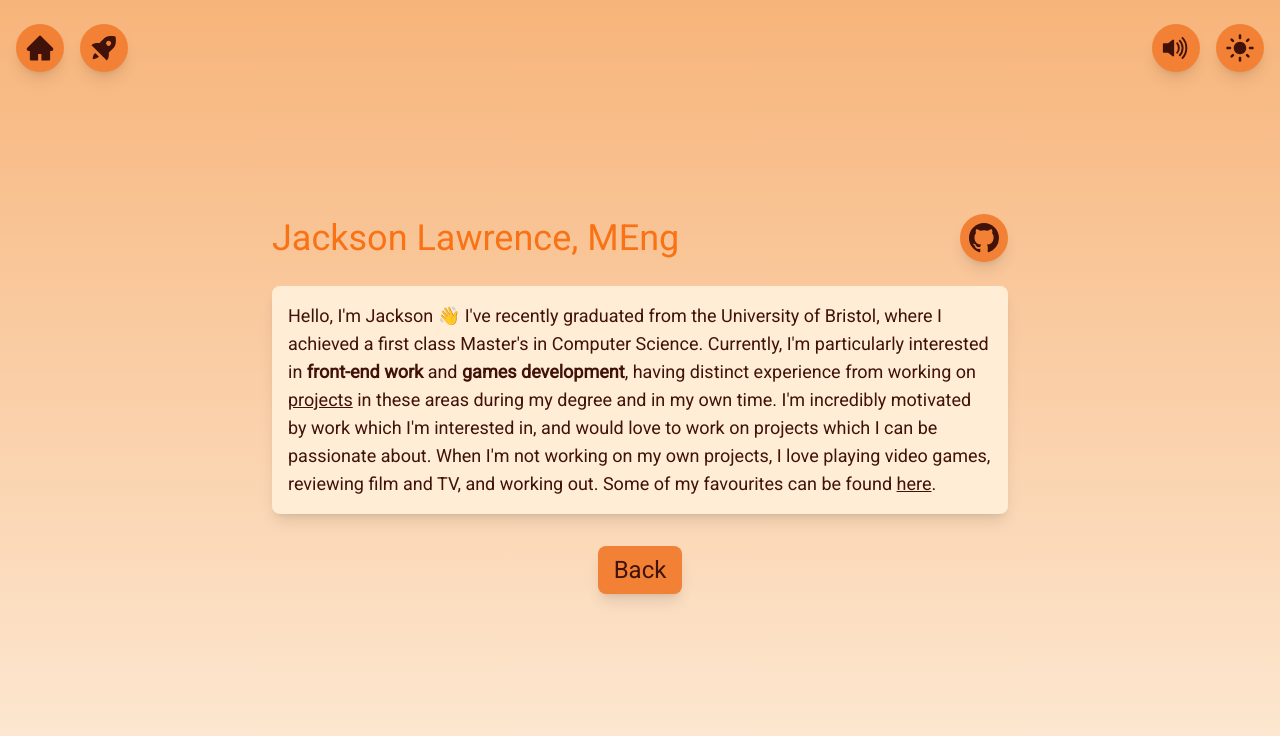
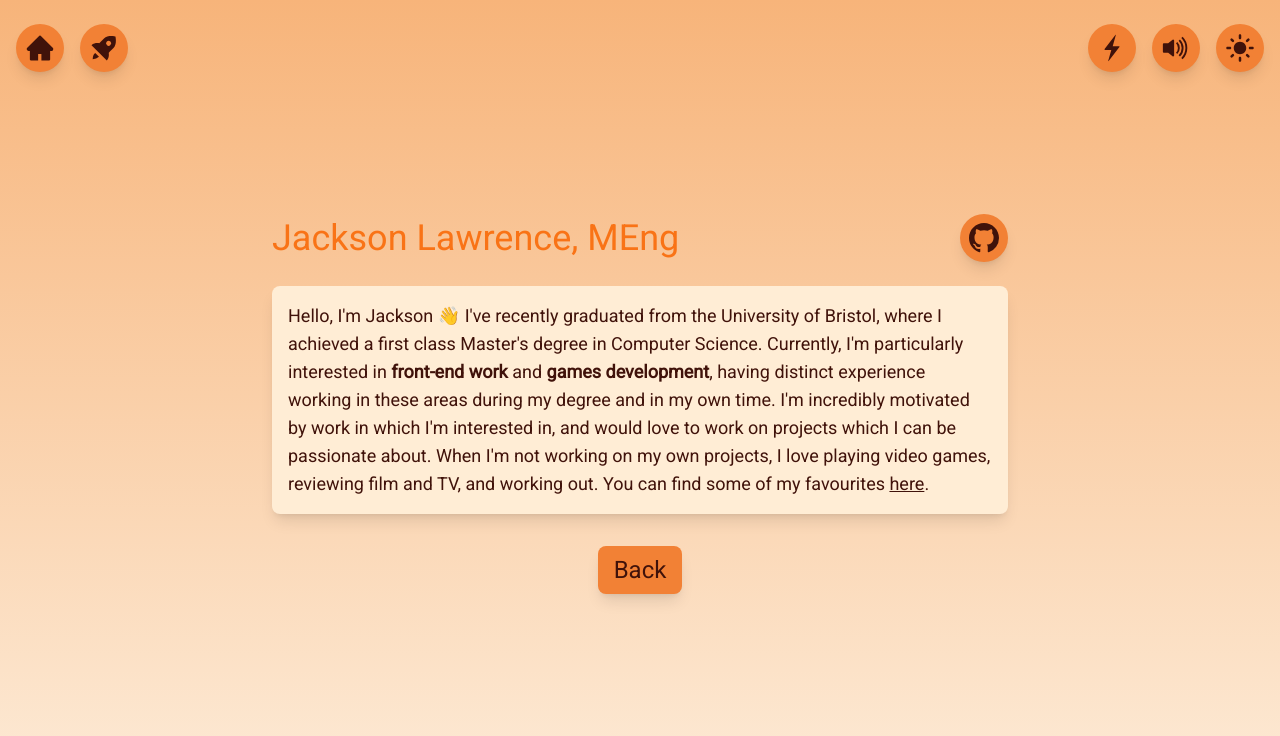
Before and after one commit to JacksonLawrence1/eportfolio, a Next.js app: page /about in a window 1280 px wide. Shown: the top 736 px of the page. Built offline with nearby package versions, Linux system fonts and the light colour scheme.

Commit message:
small overhaul
- changed icons into components
- fixed incorrect sorting in projects page
- layout changes

```diff
--- a/src/app/about/page.tsx
+++ b/src/app/about/page.tsx
@@ -1,19 +1,8 @@
 import Back from "@/components/back";
+import Icon from "@/components/icon";
 import Link from "next/link";
 
 import { BsGithub } from "react-icons/bs";
-
-const SocialIcon = ({
-  icon,
-  link,
-}: {
-  icon: React.ReactNode;
-  link: string;
-}) => (
-  <Link href={link} target="_blank" rel="noopener noreferrer">
-    <div className="icon group">{icon}</div>
-  </Link>
-);
 
 const About = () => (
   <div className="hero">
@@ -21,7 +10,7 @@ const About = () => (
       <div className="flex items-center justify-between">
         <h1 className="pl-4 text-4xl text-secondary">Jackson Lawrence, MEng</h1>
         <div className="flex mr-4">
-          <SocialIcon
+          <Icon
             icon={<BsGithub />}
             link="https://github.com/JacksonLawrence1"
           />
@@ -30,19 +19,15 @@ const About = () => (
       <div className="card">
         <p className="text-lg">
           Hello, I&#39;m Jackson 👋 I&#39;ve recently graduated from the University of
-          Bristol, where I achieved a first class Master&#39;s in Computer Science.
+          Bristol, where I achieved a first class Master&#39;s degree in Computer Science.
           Currently, I&#39;m particularly interested in
           <span className="font-semibold"> front-end work</span> and
           <span className="font-semibold"> games development</span>,
-          having distinct experience from working on{" "}
-          <Link className="hyperlink underline" href="/projects">
-            projects
-          </Link>{" "}
-          in these areas during my degree and in my own time. I&#39;m incredibly
-          motivated by work which I&#39;m interested in, and would love to work on
+          having distinct experience working in these areas during my degree and in my own time. I&#39;m incredibly
+          motivated by work in which I&#39;m interested in, and would love to work on
           projects which I can be passionate about. When I&#39;m not working on my
           own projects, I love playing video games, reviewing film and TV, and
-          working out. Some of my favourites can be found{" "}
+          working out. You can find some of my favourites {" "}
           <Link className="hyperlink underline" href="./about/favourites">
             here
           </Link>
--- a/src/app/home/page.tsx
+++ b/src/app/home/page.tsx
@@ -22,18 +22,6 @@ const Home = () => (
         <button className="button">Projects</button>
       </Link>
 
-      <Link
-        href="https://github.com/JacksonLawrence1"
-        target="_blank"
-        rel="noopener noreferrer"
-      >
-        <button className="button">GitHub</button>
-      </Link>
-
-      <Link href="/cv">
-        <button className="button">CV</button>
-      </Link>
-
       <Link href="/contact">
         <button className="button">Contact</button>
       </Link>
--- a/src/app/landing/page.tsx
+++ b/src/app/landing/page.tsx
@@ -1,11 +1,15 @@
 import Link from "next/link";
 import "./landing.css";
 
+import { Varta } from "next/font/google";
+
+const cinzel = Varta({subsets: ['latin']});
+
 export default function Menu() {
   return (
-    <div className="flex justify-center items-center h-screen">
+    <div className={`${cinzel.className} flex flex-col justify-center items-center h-screen gap-4`}>
       <Link href="/home">
-        <h1 className="menu-text-hover animate-pulse text-9xl">Start</h1>
+        <h1 className="menu-text-hover animate-pulse text-7xl">START</h1>
       </Link>
     </div>
   );
--- a/src/app/layout.tsx
+++ b/src/app/layout.tsx
@@ -1,6 +1,6 @@
 import "./globals.css";
 import type { Metadata } from "next";
-import { Inter, Roboto } from "next/font/google";
+import { Inter, Roboto, Varta } from "next/font/google";
 
 import MenuIcons from "@/icons/menuIcons";
 
--- a/src/app/projects/page.tsx
+++ b/src/app/projects/page.tsx
@@ -10,8 +10,11 @@ import { FaCheck } from "react-icons/fa";
 import { getProjects } from "./projectStore";
 
 const Projects = () => {
-  let [projects, setProjects] = useState(getProjects(1));
-  let [sortIndex, setSortIndex] = useState(1);
+  const initialIndex : number = 0;
+
+  // make sure to use the same initial index
+  let [projects, setProjects] = useState(getProjects(initialIndex));
+  let [sortIndex, setSortIndex] = useState(initialIndex);
   let [open, setOpen] = useState(false);
 
   const toggleOpen = (event : React.MouseEvent) => {
--- a/src/app/projects/projectStore.tsx
+++ b/src/app/projects/projectStore.tsx
@@ -156,7 +156,7 @@ export const getProjects = (sortIndex: number = 0, reverse: boolean = false) =>
 
   if (sortIndex === 1) {
     // sort by subjective scale of project
-    projects = SortProject(["wp", "sc", "mm", "kf", "re", "at", "gc"]);
+    projects = SortProject(["mm", "kf", "wp", "at", "gc", "re", "sc"]);
   } else if (sortIndex === 2) {
     projects.sort((a, b) => (a.title > b.title) ? 1 : -1);
   } else if (sortIndex === 3) {
--- /dev/null
+++ b/src/components/conditionalWrapper.tsx
@@ -0,0 +1,11 @@
+type ConditionalWrapperProps = {
+  condition: boolean;
+  wrapper: (children: React.ReactNode) => React.ReactNode;
+  children: React.ReactNode;
+};
+
+const ConditionalWrapper = ({condition, wrapper, children,}: ConditionalWrapperProps) => (
+    condition ? wrapper(children) : children
+);
+
+export default ConditionalWrapper;
--- /dev/null
+++ b/src/components/icon.tsx
@@ -0,0 +1,46 @@
+import Link from "next/link";
+import ConditionalWrapper from "./conditionalWrapper";
+
+type Icon = {
+  icon: React.ReactNode;
+  onClick?: () => void;
+  tooltip?: string;
+  link?: string;
+};
+
+const linkElement = (children: React.ReactNode, link?: string): React.ReactNode => {
+  return (
+    link &&
+    // external links open in new tab
+    (link[0] !== "/" ? (
+      <Link href={link} target="_blank" rel="noopener noreferrer">
+        {children}
+      </Link>
+    ) : (
+      <Link href={link}>{children}</Link>
+    ))
+  );
+};
+
+const Icon = ({ icon, onClick, tooltip, link }: Icon) => {
+  return (
+    <div>
+      {/* wrap with a link component if one has been provided */}
+      <ConditionalWrapper
+        condition={link !== undefined}
+        wrapper={(children) => linkElement(children, link)}
+      >
+        <div className="icon group" onClick={onClick}>
+          {icon}
+          {tooltip && (
+            <span className="icon-tooltip group-hover:scale-100">
+              {tooltip}
+            </span>
+          )}
+        </div>
+      </ConditionalWrapper>
+    </div>
+  );
+};
+
+export default Icon;
--- /dev/null
+++ b/src/components/toggle.tsx
@@ -0,0 +1,29 @@
+// declare the type of the props for the MenuIcon component
+import { IconType } from "react-icons";
+
+import Icon from "./icon";
+import { useState } from "react";
+
+type ToggleProps = {
+  onIcon: React.ReactNode;
+  offIcon: React.ReactNode;
+  onToggle: () => void;
+  tooltip?: string;
+  initial?: "on" | "off";
+};
+
+const Toggle = ({ onIcon, offIcon, onToggle, tooltip, initial = "on" }: ToggleProps) => {
+  const [icon, setIcon] = useState(initial === "on" ? onIcon : offIcon);
+  const [iconState, setIconState] = useState(initial === "on");
+
+  const onChange = () => {
+    // cannot compare icons directly, so compare a separate boolean state
+    iconState ? setIcon(offIcon) : setIcon(onIcon);
+    setIconState(!iconState);
+    onToggle();
+  };
+
+  return <Icon icon={icon} onClick={onChange} tooltip={tooltip} />;
+};
+
+export default Toggle;
--- a/src/icons/menuIcons.tsx
+++ b/src/icons/menuIcons.tsx
@@ -1,8 +1,6 @@
-'use client';
+"use client";
 
-import "@/styling/themes.css";
-
-import { useEffect, useState } from 'react';
+import { useEffect, useState } from "react";
 import Link from "next/link";
 
 // icons
@@ -10,70 +8,39 @@ import { BsFillVolumeUpFill, BsFillVolumeMuteFill } from "react-icons/bs";
 import { MdDarkMode, MdLightMode } from "react-icons/md";
 import { AiFillHome } from "react-icons/ai";
 import { BiSolidRocket } from "react-icons/bi";
+import { IoIosFlash, IoIosFlashOff } from "react-icons/io";
+
+import Icon from "@/components/icon";
+import Toggle from "@/components/toggle";
 
 import "@/styling/themes.css";
 
-// declare the type of the props for the MenuIcon component
-type MenuIconProps = {
-  icon: React.ReactNode;
-  tooltip: string;
-};
 
-const MenuIcon = ({ icon, tooltip }: MenuIconProps) => (
-  <div className="icon group">
-    {icon}
-    <span className="icon-tooltip group-hover:scale-100">{tooltip}</span>
-  </div>
-);
-
-const MenuIcons = ({children} : {children : React.ReactNode}) => {
-  const [currentTheme, setTheme] = useState("light");
+const MenuIcons = ({ children }: { children: React.ReactNode }) => {
+  const [currentTheme, setTheme] = useState("light"); // TODO: get initial theme from local storage or check system theme if available
   const [sound, setSound] = useState(true); // TODO: implement sound
+  const [effects, setEffects] = useState(true); // TODO: implement effects
 
   // change the theme based on the current theme (avoiding toggle so can have more than 2 themes)
-  const changeTheme = () =>
-    setTheme(currentTheme === "light" ? "dark" : "light");
-
+  const changeTheme = () => setTheme(currentTheme === "light" ? "dark" : "light");
   const changeSound = () => setSound(!sound);
-
-  useEffect(() => {
-    // set the theme based on the system theme
-    const systemTheme = window.matchMedia("(prefers-color-scheme: dark)")
-      .matches
-      ? "dark"
-      : "light";
-    setTheme(systemTheme);
-  }, []);
-
-  // set the initial theme icon based on the current theme
-  let themeIcon =
-    currentTheme === "light" ? (
-      <MdLightMode onClick={changeTheme} />
-    ) : (
-      <MdDarkMode onClick={changeTheme} />
-    );
-
-  let soundIcon = sound ? (
-    <BsFillVolumeUpFill onClick={changeSound} />
-  ) : (
-    <BsFillVolumeMuteFill onClick={changeSound} />
-  );
+  const changeEffects = () => setEffects(!effects);
 
   return (
-    <div className="bg-gradient-to-b from-bkg1 to-bkg2" data-theme={currentTheme}>
+    <div
+      className="bg-gradient-to-b from-bkg1 to-bkg2"
+      data-theme={currentTheme}
+    >
       {/* social media icons here */}
       <div className="flex absolute left-0 p-4 gap-4">
-        <Link href="/home">
-          <MenuIcon icon={<AiFillHome />} tooltip="Home" />
-        </Link>
-        <Link href="/landing">
-          <MenuIcon icon={<BiSolidRocket />} tooltip="Landing" />
-        </Link>
+        <Icon icon={<AiFillHome />} link="/home" tooltip="Home" />
+        <Icon icon={<BiSolidRocket />} link="/landing" tooltip="Landing" />
       </div>
       {/* website cosmetics here, such as theming */}
       <div className="flex absolute right-0 p-4 gap-4">
-        <MenuIcon icon={soundIcon} tooltip="Sound (WIP)" />
-        <MenuIcon icon={themeIcon} tooltip="Theme" />
+        <Toggle onIcon={<IoIosFlash />} offIcon={<IoIosFlashOff />} tooltip="Effects (WIP)" onToggle={changeEffects} />
+        <Toggle onIcon={<BsFillVolumeUpFill />} offIcon={<BsFillVolumeMuteFill />} tooltip="Sound (WIP)" onToggle={changeSound} />
+        <Toggle onIcon={<MdLightMode />} offIcon={<MdDarkMode />} tooltip="Theme" onToggle={changeTheme} initial={currentTheme === "light" ? "on" : "off"} />
       </div>
       {children}
     </div>
```
Also changed, not shown: src/app/contact/page.tsx (+17 -6 lines).
